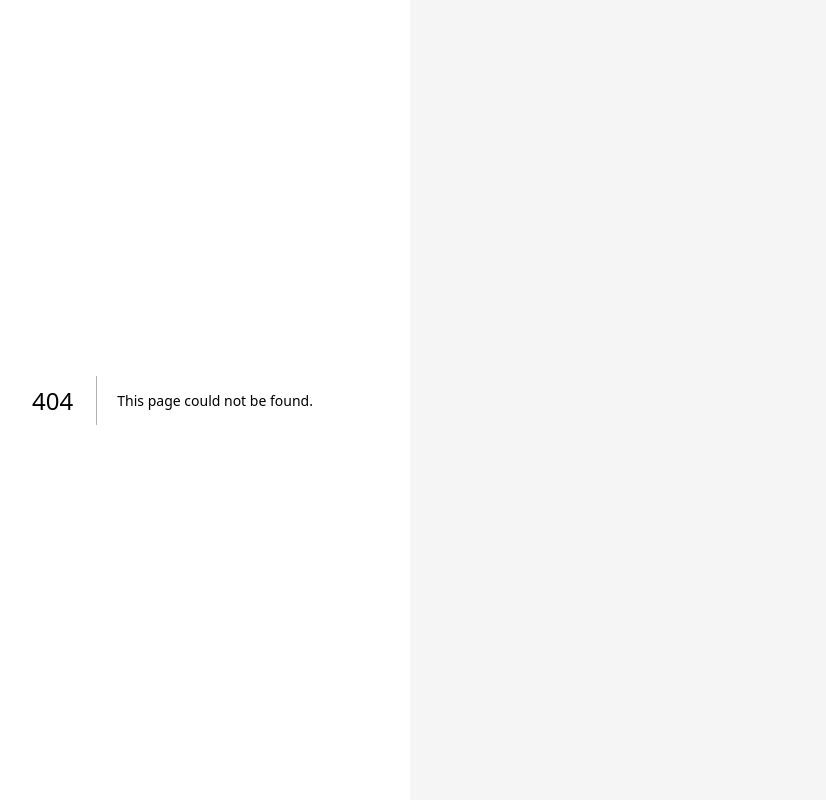
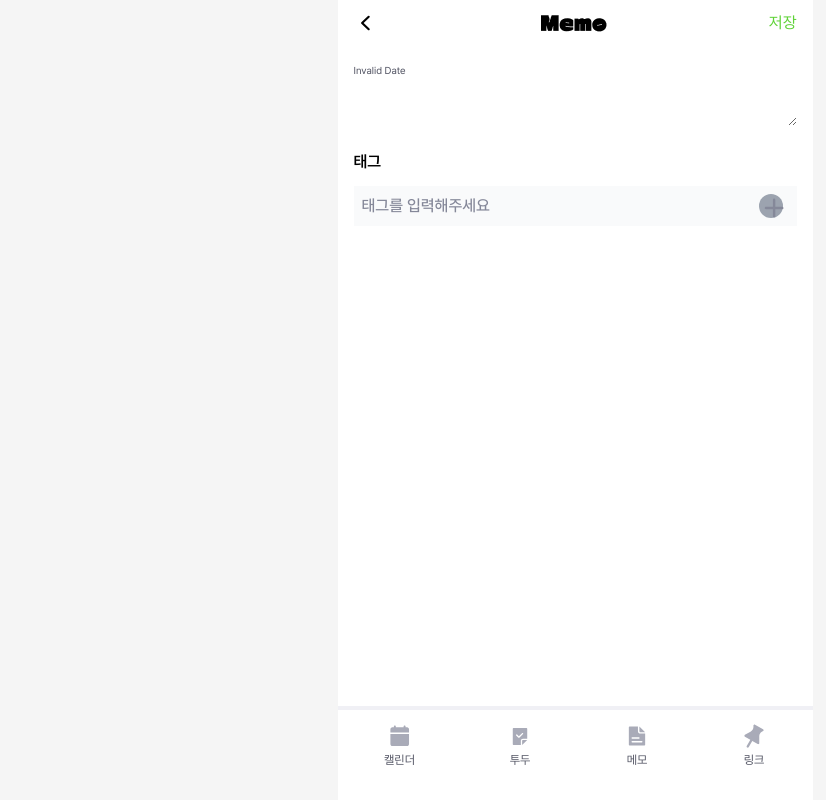
Before and after one commit to Nexters/kirook-web, a Next.js app: page /memo/write/1 in a window 1280 px wide. Before the commit this address had no page. Shown: the whole page, without its empty margins (65-891 px from the left). Built offline with nearby package versions, Linux system fonts and the light colour scheme.

Commit message:
feat: 메모 상세 페이지 연결

```diff
--- a/src/app/api/memos/[memolistId]/interface.ts
+++ b/src/app/api/memos/[memolistId]/interface.ts
@@ -13,6 +13,7 @@ export interface MemoResponse {
 }
 
 export interface Memo {
+  id: string;
   tags: MultiSelectOption[];
   title: string;
   text: string;
@@ -60,6 +61,7 @@ export interface MultiSelectOption {
   color: string;
   id?: string;
   name: string;
+  description?: string | null;
   // Replace this with the actual structure of the object inside the multi_select array
 }
 
--- a/src/app/api/memos/[memolistId]/route.ts
+++ b/src/app/api/memos/[memolistId]/route.ts
@@ -24,6 +24,7 @@ export async function GET(request: NextRequest, { params }: { params: { memoList
       const { created_time } = memo.properties['Created time'];
 
       return {
+        id: memo.id,
         tags: tags.multi_select,
         title: title.title[0].plain_text,
         text: text.rich_text[0].plain_text,
@@ -109,10 +110,11 @@ export async function POST(request: Request, { params }: { params: { memoListId:
     });
 
     if (res.status === 200) {
-      const { properties } = res.data;
+      const { properties, id } = res.data;
       const { tags, text, title } = properties;
       const { created_time } = properties['Created time'];
       return NextResponse.json<Memo>({
+        id,
         tags: tags.multi_select,
         text: text.rich_text[0].plain_text,
         title: title.title[0].plain_text,
--- a/src/app/memo/apis/memo.ts
+++ b/src/app/memo/apis/memo.ts
@@ -1,5 +1,14 @@
-import { Memo } from '@/app/api/memos/[memoListId]/interface';
+import { Memo, MemoResponse } from '@/app/api/memos/[memoListId]/interface';
 import axios from 'axios';
+
+export const fetchMemoes = async (accessToken: string, memoListId: string) => {
+  const res = await axios.get<MemoResponse>(`/api/memos/${memoListId}`, {
+    headers: {
+      Authorization: accessToken,
+    },
+  });
+  return res.data.memos;
+};
 
 export const createMemo = async (accessToken: string, memoListId: string, memo: Omit<Memo, 'createdAt' | 'id'>) => {
   const res = await axios.post(`/api/memos/${memoListId}`, memo, {
@@ -20,3 +29,13 @@ export const deleteMemo = async (accessToken: string, memoId: string) => {
 
   return res.data;
 };
+
+export const getMemoItem = async (accessToken: string, memoId: string) => {
+  const res = await axios.get(`/api/memos/memo/${memoId}`, {
+    headers: {
+      Authorization: accessToken,
+    },
+  });
+
+  return res.data;
+};
--- /dev/null
+++ b/src/app/memo/components/MemoItem.tsx
@@ -0,0 +1,83 @@
+import { useRef } from 'react';
+import useAutosizeTextArea from '../hooks/useAutosizeTextArea';
+import { Icon } from '@/shared/components';
+
+interface MemoItemProps {
+  date: string;
+  value: string;
+  tagValue: string;
+  tags: string[];
+  onTextChange: (e: React.ChangeEvent<HTMLInputElement | HTMLTextAreaElement>) => void;
+  onTagChange: (e: React.ChangeEvent<HTMLInputElement | HTMLTextAreaElement>) => void;
+  handleAdd?: () => void;
+  handleDelete?: (tag: string) => void;
+}
+
+const MemoItem = ({
+  date,
+  value,
+  tagValue,
+  tags,
+  onTextChange,
+  onTagChange,
+  handleAdd,
+  handleDelete,
+}: MemoItemProps) => {
+  const textAreaRef = useRef<HTMLTextAreaElement>(null);
+  useAutosizeTextArea(textAreaRef.current, value);
+
+  return (
+    <>
+      {/* 오늘 날짜 */}
+      <div className='text-grayscale-700 py-2 text-[0.625rem]'>{date}</div>
+
+      {/* 텍스트 인풋 영역 */}
+      <textarea
+        className='mb-6 max-h-[13rem] w-full py-2'
+        ref={textAreaRef}
+        rows={1}
+        value={value}
+        onChange={onTextChange}
+      />
+
+      {/* 태그 영역 */}
+      <div>
+        <h4 className='mb-3 font-semibold'>태그</h4>
+        {/* 태그 인풋 */}
+        <div className='relative'>
+          <input
+            placeholder='태그를 입력해주세요'
+            className='placeholder:text-grayscale-600 w-full bg-gray-50 py-2 pl-2 pr-[3.25rem] text-base font-medium'
+            value={tagValue}
+            onChange={onTagChange}
+          />
+          <button
+            className='absolute right-3.5 top-2 h-6 w-6 rounded-full bg-gray-400 px-[0.2rem] py-[0.14rem]'
+            onClick={handleAdd}
+          >
+            <Icon iconType='Plus' className='fill-gray-600' />
+          </button>
+        </div>
+
+        {/* 태그 목록 */}
+        <div className='mt-4 flex flex-wrap gap-2'>
+          {tags.map((tag, idx) => (
+            <div
+              key={idx}
+              className='bg-grayscale-300 flex shrink-0 grow-0 basis-auto cursor-pointer items-center rounded-2xl px-2 py-1 text-sm text-black'
+            >
+              {tag}
+              <Icon
+                iconType='XMono'
+                className='ml-1 h-[0.8rem] w-[0.8rem]'
+                {...(handleDelete && { onClick: () => handleDelete(tag) })}
+              />
+            </div>
+          ))}
+        </div>
+      </div>
+    </>
+  );
+};
+
+export default MemoItem;
--- a/src/app/memo/components/MemoPreview.tsx
+++ b/src/app/memo/components/MemoPreview.tsx
@@ -4,13 +4,17 @@ import dayjs from 'dayjs';
 
 interface MemoPreview extends Memo {
   className: string;
+  onClick: () => void;
 }
 
-const MemoPreview = ({ title, createdAt, tags, className }: MemoPreview) => {
+const MemoPreview = ({ title, createdAt, tags, className, onClick }: MemoPreview) => {
   const formattedDate = dayjs(createdAt).format('YYYY.MM.DD');
 
   return (
-    <div className={cn('w-100 border-grayscale-200 flex flex-col gap-2.5 border-solid bg-white p-3.5', className)}>
+    <div
+      className={cn('w-100 border-grayscale-200 flex flex-col gap-2.5 border-solid bg-white p-3.5', className)}
+      onClick={onClick}
+    >
       <h4 className='truncate font-bold'>{title}</h4>
       <p className='text-grayscale-500 text-xs'>{formattedDate}</p>
       <div className='no-scrollbar flex flex-nowrap justify-between gap-1 overflow-x-scroll'>
--- /dev/null
+++ b/src/app/memo/hooks/useStore.tsx
@@ -0,0 +1,31 @@
+import { Memo } from '../../api/memos/[memoListId]/interface';
+import { fetchMemoes, getMemoItem } from '../apis/memo';
+import { create } from 'zustand';
+
+interface Memos {
+  memos: Memo[];
+  memo: Memo;
+  isLoading: boolean;
+  fetchMemoes: (accessToken: string, memoListId: string) => void;
+  fetchMemo: ({ accessToken, memoId }: { accessToken: string; memoId: string }) => void;
+}
+
+const useStore = create<Memos>((set) => ({
+  memos: [],
+  memo: { id: '', tags: [], title: '', text: '', createdAt: '' },
+  isLoading: false,
+  fetchMemoes: async (accessToken: string, memoListId: string) => {
+    set({ isLoading: true });
+    const response = await fetchMemoes(accessToken, memoListId);
+    set({ memos: response });
+    set({ isLoading: false });
+  },
+  fetchMemo: async ({ accessToken, memoId }: { accessToken: string; memoId: string }) => {
+    set({ isLoading: true });
+    const response = await getMemoItem(accessToken, memoId);
+    set({ memo: response });
+    set({ isLoading: false });
+  },
+}));
+
+export default useStore;
--- a/src/app/memo/page.tsx
+++ b/src/app/memo/page.tsx
@@ -2,12 +2,13 @@
 
 import Image from 'next/image';
 import { useEffect, useState } from 'react';
-import { MemoResponse, Memo, MultiSelectOption } from '../api/memos/[memoListId]/interface';
+import {Memo, MultiSelectOption } from '../api/memos/[memoListId]/interface';
 import MemoPreview from './components/MemoPreview';
 import { MemoLogo } from '@/assets/logo';
 import { Navigation } from '@/shared/components';
 import { cn } from '@/shared/utils/cn';
-import axios from 'axios';
+import useStore from './hooks/useStore';
+import { useRouter } from 'next/navigation';
 
 const TAGS_MOCK_DATA = [
   {
@@ -28,41 +29,31 @@ const TAGS_MOCK_DATA = [
 ];
 
 export default function Memo() {
+  const router = useRouter();
   const filterMemoes = (tag: MultiSelectOption, memoes: Memo[]) => {
     if (tag.name === 'ALL') return memoes;
     return memoes.filter((memo: Memo) => memo.tags.includes(tag));
   };
 
-  const [memos, setMemos]=useState<Memo[]>([])
+  const { memos, isLoading, fetchMemoes } = useStore((state)=>state)
   const [selectedTag, setSelectedTag] = useState<MultiSelectOption>({ name: 'ALL', id: 'all', color: 'gray'});
   const [selectedMemoes, setSelectedMemoes] = useState<Memo[]>(filterMemoes(selectedTag, memos));
 
-  const fetchMemo = async (accessToken: string, memoListId: string) => {
-    const res = await axios.get<MemoResponse>(`/api/memos/${memoListId}`, {
-      headers: {
-        Authorization: accessToken,
-      },
-    });
-    console.log(res.data.memos)
-
-    return res.data.memos
-  };
-
-  const getMemos = async (accessToken: string, memoListId: string) => {
-    const memos = await fetchMemo(accessToken, memoListId);
-    setMemos(memos)
-    setSelectedMemoes(filterMemoes(selectedTag, memos))
+  const handleClick = (memoId : string) => {
+    router.push(`/memo/write/${memoId}`)
   }
 
   useEffect(() => {
     const memoListId = localStorage.getItem('memo');
     const accessToken = localStorage.getItem('accessToken');
     if (memoListId !== null && accessToken !== null) {
-      getMemos(accessToken, memoListId);
+      fetchMemoes(accessToken, memoListId);
     }
-  }, []);
+  }, [fetchMemoes]);
 
-  console.log(selectedMemoes)
+  useEffect(()=>{
+    setSelectedMemoes(filterMemoes(selectedTag, memos))
+  },[memos, selectedTag])
 
   return (
     <>
@@ -97,7 +88,10 @@ export default function Memo() {
         </div>
 
         {/* Memo List 영역 */}
-        <div className='mb-[94px] h-[calc(100vh-13rem)] grow px-[15px] py-3'>
+        { isLoading ?
+          // NOTE: 로딩뷰 필요
+          ( <div>Loading...</div>) : (
+           <div className='mb-[94px] h-[calc(100vh-13rem)] grow px-[15px] py-3'>
           <div className='no-scrollbar h-full overflow-y-scroll'>
             {selectedMemoes.map((item, idx) => {
               if (idx === 0) {
@@ -108,16 +102,18 @@ export default function Memo() {
                       'border-grayscale-200',
                       idx===memos.length-1 ?  'rounded-lg border-[1px]' : ' rounded-t-lg border-x-[1px] border-t-[1px]')}
                     {...item}
+                    onClick={()=>handleClick(item.id)}
                   />
                 );
               }
               if (idx === memos.length - 1) {
-                return <MemoPreview key={idx} className='border-grayscale-200 rounded-b-lg border-[1px]' {...item} />;
+                return <MemoPreview key={idx} className='border-grayscale-200 rounded-b-lg border-[1px]' {...item} onClick={()=>handleClick(item.id)}/>;
               }
-              return <MemoPreview key={idx} className='border-grayscale-200 border-x-[1px] border-t-[1px]' {...item} />;
+              return <MemoPreview key={idx} className='border-grayscale-200 border-x-[1px] border-t-[1px]' {...item} onClick={()=>handleClick(item.id)}/>;
             })}
           </div>
         </div>
+        )}
       </div>
       <Navigation />
     </>
--- /dev/null
+++ b/src/app/memo/write/[memoId]/page.tsx
@@ -0,0 +1,70 @@
+'use client';
+
+import Image from 'next/image';
+import { useParams } from 'next/navigation';
+import React, { useEffect, useState } from 'react';
+import MemoItem from '../../components/MemoItem';
+import useStore from '../../hooks/useStore';
+import { MemoLogo } from '@/assets/logo';
+import { Icon, Navigation } from '@/shared/components';
+import dayjs from 'dayjs';
+
+export default function MemoWritePage() {
+  const params = useParams();
+  const { memo, isLoading, fetchMemo } = useStore();
+
+  const [value, setValue] = useState<string>('');
+  const [tagValue, setTagValue] = useState<string>('');
+  const [tags, setTags] = useState<string[]>([]);
+
+  const handleChange = (
+    evt: React.ChangeEvent<HTMLInputElement | HTMLTextAreaElement>,
+    setState: React.Dispatch<React.SetStateAction<string>>,
+  ) => {
+    const val = evt.target?.value;
+    setState(val);
+  };
+
+  useEffect(() => {
+    const accessToken = localStorage.getItem('accessToken');
+
+    if (accessToken) {
+      fetchMemo({ accessToken, memoId: params.memoId as string });
+    }
+  }, [fetchMemo, params.memoId]);
+
+  useEffect(() => {
+    const tags = memo.tags.map((tag) => tag.name) || [];
+    setValue(memo.text);
+    setTags(tags);
+  }, [memo]);
+
+  return (
+    <>
+      <div className='flex h-screen w-full flex-col bg-white px-4'>
+        {/* MEMO 로고 */}
+        <div className='mb-5 mt-[11px] flex items-center justify-between'>
+          <Icon iconType='ChevronLeft' className='fill-none' />
+          <Image src={MemoLogo} alt='memoTab_logoImage' />
+          <button className='bg-transparent text-base text-[#5ED236]' disabled>
+            저장
+          </button>
+        </div>
+
+        {isLoading ? (
+          <div>Loading...</div>
+        ) : (
+          <MemoItem
+            date={dayjs(new Date(memo.createdAt)).format('YYYY년 MM월 DD일')}
+            value={value}
+            tagValue={tagValue}
+            tags={tags}
+            onTextChange={(e) => handleChange(e, setValue)}
+            onTagChange={(e) => handleChange(e, setTagValue)}
+          />
+        )}
+      </div>
+      <Navigation />
+    </>
+  );
+}
--- a/src/app/memo/write/page.tsx
+++ b/src/app/memo/write/page.tsx
@@ -1,9 +1,9 @@
 'use client';
 
 import Image from 'next/image';
-import React, { useEffect, useRef, useState } from 'react';
+import React, { useEffect, useState } from 'react';
 import { createMemo } from '../apis/memo';
-import useAutosizeTextArea from '../hooks/useAutosizeTextArea';
+import MemoItem from '../components/MemoItem';
 import { MemoLogo } from '@/assets/logo';
 import { Icon, Navigation } from '@/shared/components';
 import dayjs from 'dayjs';
@@ -12,11 +12,8 @@ export default function MemoWritePage() {
   const [value, setValue] = useState<string>('');
   const [tagValue, setTagValue] = useState<string>('');
   const [tags, setTags] = useState<string[]>([]);
-  const textAreaRef = useRef<HTMLTextAreaElement>(null);
   const [token, setToken] = useState('');
   const [memoListId, setId] = useState('');
-
-  useAutosizeTextArea(textAreaRef.current, value);
 
   const handleChange = (
     evt: React.ChangeEvent<HTMLInputElement | HTMLTextAreaElement>,
@@ -68,50 +65,16 @@ export default function MemoWritePage() {
           </button>
         </div>
 
-        {/* 오늘 날짜 */}
-        <div className='text-grayscale-700 py-2 text-[0.625rem]'>{dayjs(new Date()).format('YYYY년 MM월 DD일')}</div>
-
-        {/* 텍스트 인풋 영역 */}
-        <textarea
-          className='mb-6 max-h-[13rem] w-full py-2'
-          ref={textAreaRef}
-          rows={1}
+        <MemoItem
+          date={dayjs(new Date()).format('YYYY년 MM월 DD일')}
           value={value}
-          onChange={(e) => handleChange(e, setValue)}
+          tagValue={tagValue}
+          tags={tags}
+          onTextChange={(e) => handleChange(e, setValue)}
+          onTagChange={(e) => handleChange(e, setTagValue)}
+          handleAdd={handleAdd}
+          handleDelete={handleDelete}
         />
-
-        {/* 태그 영역 */}
-        <div>
-          <h4 className='mb-3 font-semibold'>태그</h4>
-          {/* 태그 인풋 */}
-          <div className='relative'>
-            <input
-              placeholder='태그를 입력해주세요'
-              className='placeholder:text-grayscale-600 w-full bg-gray-50 py-2 pl-2 pr-[3.25rem] text-base font-medium'
-              value={tagValue}
-              onChange={(e) => handleChange(e, setTagValue)}
-            />
-            <button
-              className='absolute right-3.5 top-2 h-6 w-6 rounded-full bg-gray-400 px-[0.2rem] py-[0.14rem]'
-              onClick={handleAdd}
-            >
-              <Icon iconType='Plus' className='fill-gray-600' />
-            </button>
-          </div>
-
-          {/* 태그 목록 */}
-          <div className='mt-4 flex flex-wrap gap-2'>
-            {tags.map((tag, idx) => (
-              <div
-                key={idx}
-                className='bg-grayscale-300 flex shrink-0 grow-0 basis-auto cursor-pointer items-center rounded-2xl px-2 py-1 text-sm text-black'
-              >
-                {tag}
-                <Icon iconType='XMono' className='ml-1 h-[0.8rem] w-[0.8rem]' onClick={() => handleDelete(tag)} />
-              </div>
-            ))}
-          </div>
-        </div>
       </div>
       <Navigation />
     </>
```
